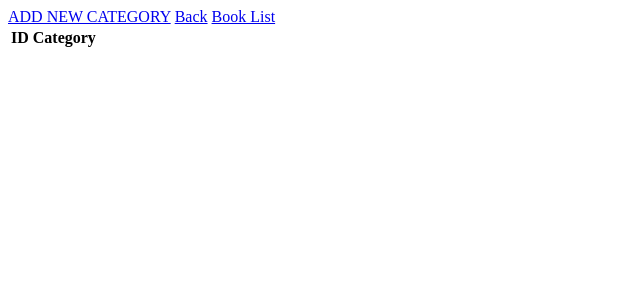
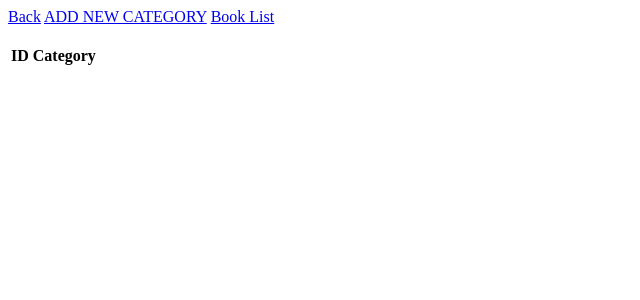
Before and after one commit to Nguyenthixuananh/case-library, a PHP site: page /View/category/list.php in a window 1280 px wide. Shown: the top 300 px of the page, without its empty margins (0-640 px from the left). Run offline with PHP 8.4, Linux system fonts and the light colour scheme; lists and menus that the app fills with data are empty.

Commit message:
css book-list

```diff
--- a/View/category/list.php
+++ b/View/category/list.php
@@ -1,10 +1,10 @@
 <div class="container-fluid">
-
-
-    <a type="button" class="btn btn-primary mt-3 mb-3 ps-5 pe-5 p-3" href="index.php?page=category-create">ADD NEW CATEGORY</a>
-    <a type="button" class="btn btn-dark" href="index.php?page=book-list">Back</a>
-
-    <a type="button" class="btn btn-toutline-warning mt-3 mb-3 ps-5 pe-5 p-10" href="index.php?page=book-list">Book List</a>
+    <div>
+        <a type="button" class="btn btn-dark" href="index.php?page=book-list">Back</a>
+        <a type="button" class="btn btn-dark" href="index.php?page=category-create">ADD NEW CATEGORY</a>
+        <a type="button" class="btn btn-dark" href="index.php?page=book-list">Book List</a>
+    </div>
+    <br>
     <table class="table align-middle">
         <thead class="table-info">
         <tr>
--- a/View/home/delete.php
+++ /dev/null
@@ -1 +0,0 @@
-<?php
```
Also changed, not shown: View/borrow/list.php (+6 -2 lines).
